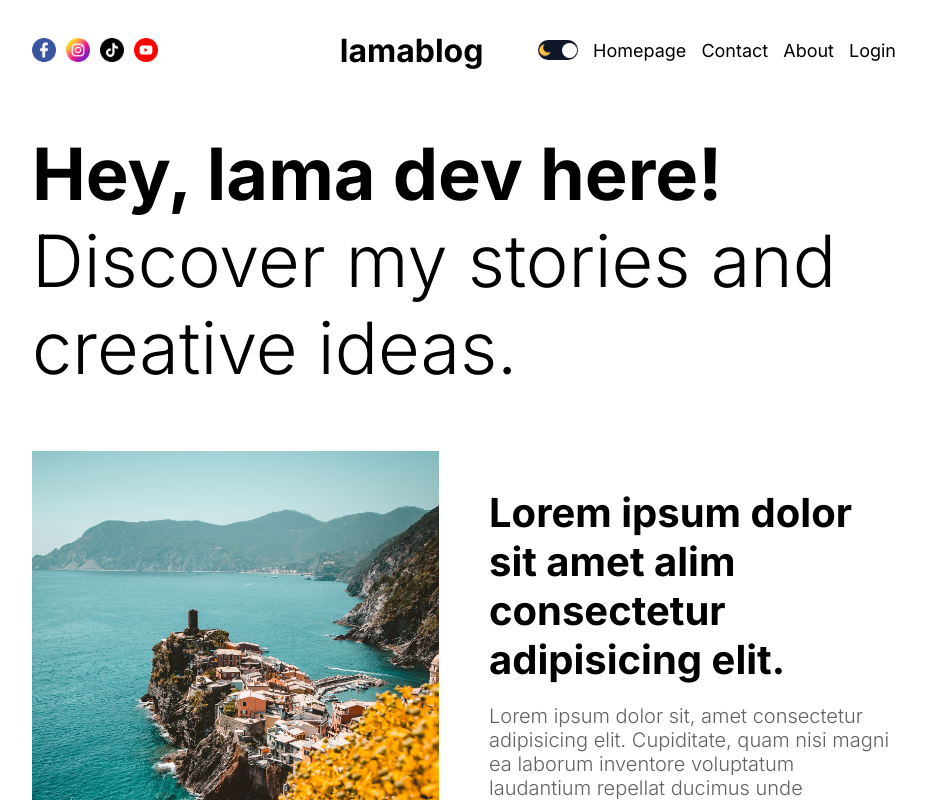
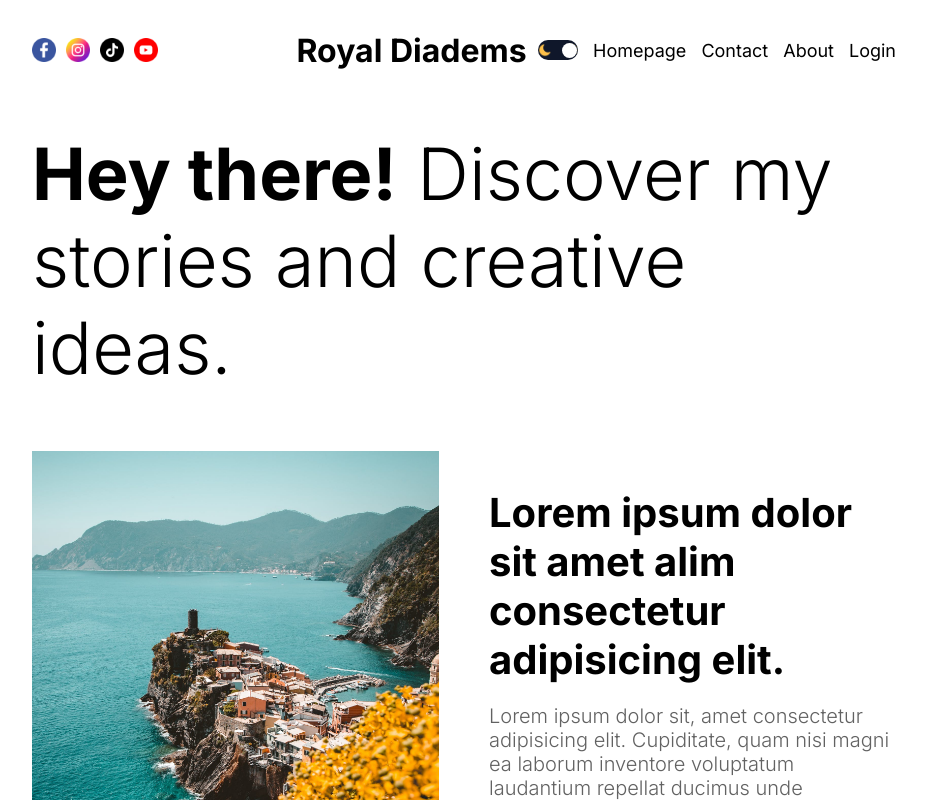
Before and after one commit to Pheon-Dev/royal-diadems, a Next.js app: page / in a window 1280 px wide. Shown: the top 800 px of the page, without its empty margins (176-1102 px from the left). Built offline with nearby package versions, Linux system fonts and the light colour scheme; no server answers; the database is empty.

Commit message:
[~] renaming

```diff
--- a/src/app/layout.js
+++ b/src/app/layout.js
@@ -9,8 +9,8 @@ import AuthProvider from "@/providers/AuthProvider";
 const inter = Inter({ subsets: ["latin"] });
 
 export const metadata = {
-  title: "Lama Dev Blog App",
-  description: "The best blog app!",
+  title: "Royal Diadems",
+  description: "We are His royal diadems",
 };
 
 export default function RootLayout({ children }) {
--- a/src/components/featured/Featured.jsx
+++ b/src/components/featured/Featured.jsx
@@ -6,14 +6,16 @@ const Featured = () => {
   return (
     <div className={styles.container}>
       <h1 className={styles.title}>
-        <b>Hey, lama dev here!</b> Discover my stories and creative ideas.
+        <b>Hey there!</b> Discover my stories and creative ideas.
       </h1>
       <div className={styles.post}>
         <div className={styles.imgContainer}>
           <Image src="/p1.jpeg" alt="" fill className={styles.image} />
         </div>
         <div className={styles.textContainer}>
-          <h1 className={styles.postTitle}>Lorem ipsum dolor sit amet alim consectetur adipisicing elit.</h1>
+          <h1 className={styles.postTitle}>
+            Lorem ipsum dolor sit amet alim consectetur adipisicing elit.
+          </h1>
           <p className={styles.postDesc}>
             Lorem ipsum dolor sit, amet consectetur adipisicing elit.
             Cupiditate, quam nisi magni ea laborum inventore voluptatum
--- a/src/components/footer/Footer.jsx
+++ b/src/components/footer/Footer.jsx
@@ -8,8 +8,13 @@ const Footer = () => {
     <div className={styles.container}>
       <div className={styles.info}>
         <div className={styles.logo}>
-          <Image src="/logo.png" alt="lama blog" width={50} height={50} />
-          <h1 className={styles.logoText}>Lamablog</h1>
+          <Image
+            src="/logo.png"
+            alt="royal diadems blog"
+            width={50}
+            height={50}
+          />
+          <h1 className={styles.logoText}>Royal Diadems</h1>
         </div>
         <p className={styles.desc}>
           Lorem, ipsum dolor sit amet consectetur adipisicing elit. Enim
--- a/src/components/navbar/Navbar.jsx
+++ b/src/components/navbar/Navbar.jsx
@@ -14,12 +14,18 @@ const Navbar = () => {
         <Image src="/tiktok.png" alt="tiktok" width={24} height={24} />
         <Image src="/youtube.png" alt="youtube" width={24} height={24} />
       </div>
-      <div className={styles.logo}>lamablog</div>
+      <div className={styles.logo}>Royal Diadems</div>
       <div className={styles.links}>
         <ThemeToggle />
-        <Link href="/" className={styles.link}>Homepage</Link>
-        <Link href="/" className={styles.link}>Contact</Link>
-        <Link href="/" className={styles.link}>About</Link>
+        <Link href="/" className={styles.link}>
+          Homepage
+        </Link>
+        <Link href="/" className={styles.link}>
+          Contact
+        </Link>
+        <Link href="/" className={styles.link}>
+          About
+        </Link>
         <AuthLinks />
       </div>
     </div>
```
